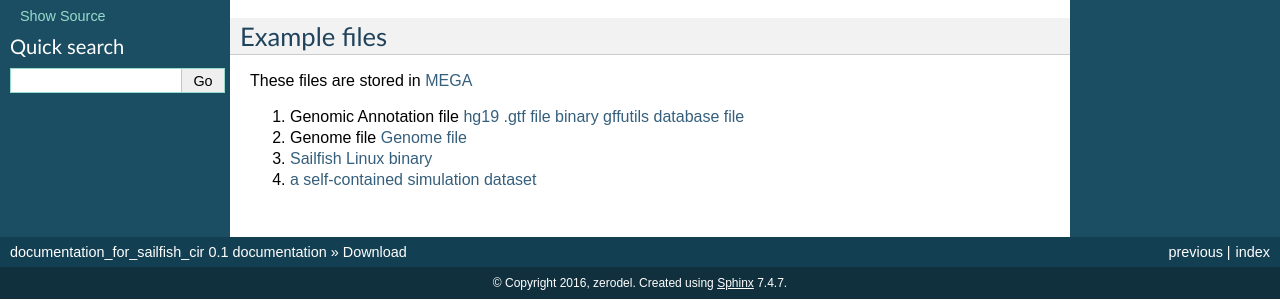
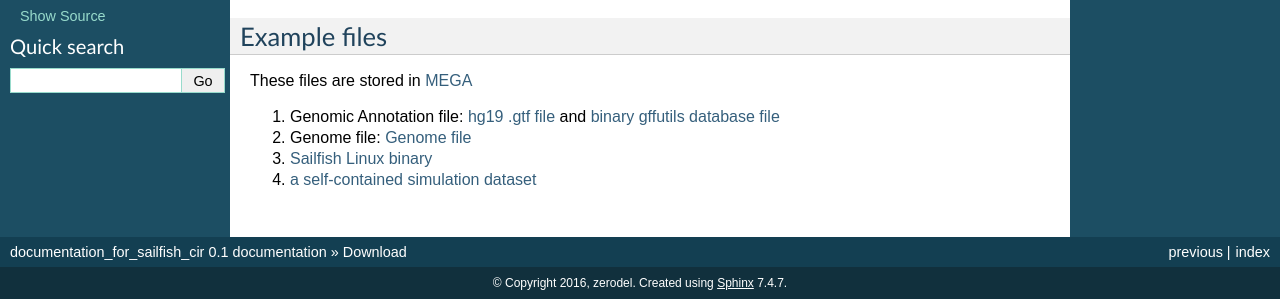
Before and after one commit to zerodel/sailfish-cir, a Sphinx documentation site: the page built from docs/download.rst, in a window 1280 px wide. Shown: the part 211-511 px from the top of the page. Built offline with Sphinx 7.4.7, drawn with Linux system fonts in a browser that asks for light colours.

Commit message:
change some words

```diff
--- a/docs/download.rst
+++ b/docs/download.rst
@@ -15,11 +15,11 @@ Example files
 
 These files are stored in `MEGA <https://mega.nz>`__
 
-1. Genomic Annotation file `hg19 .gtf
+1. Genomic Annotation file: `hg19 .gtf
    file <https://mega.nz/#!spA1BYZS!ab7EEWilWhUsvp6LeAPic1ia32dkO049sN17OB3foww>`__
-   `binary gffutils database
+   and `binary gffutils database
    file <https://mega.nz/#!5pYmXKwZ!Fxgr5nc2LncyTojDXR1jTxbBs4RyDmDBgglg55udCbM>`__
-2. Genome file `Genome
+2. Genome file: `Genome
    file <https://mega.nz/#!QpBkXArT!HCyijZK6av5MRCwFnPaf7OS0eHC8sRa3szTP5Tt_Qas>`__
 3. `Sailfish Linux
    binary <https://mega.nz/#!ck5HACZI!7FR0yH5a8vBVGn309CeZ4Y1Ytw5-IQp-1tzllZa2nu0>`__
```
Also changed, not shown: 4 other files.
